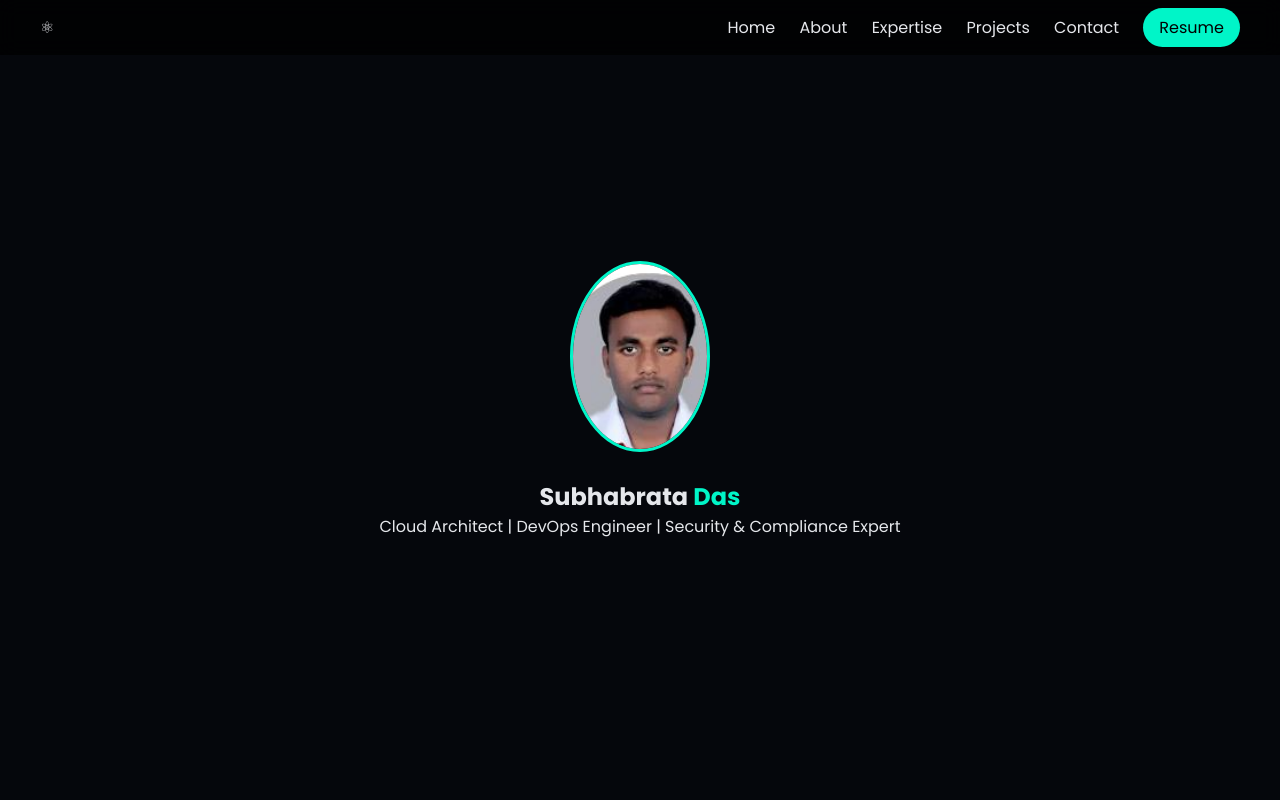
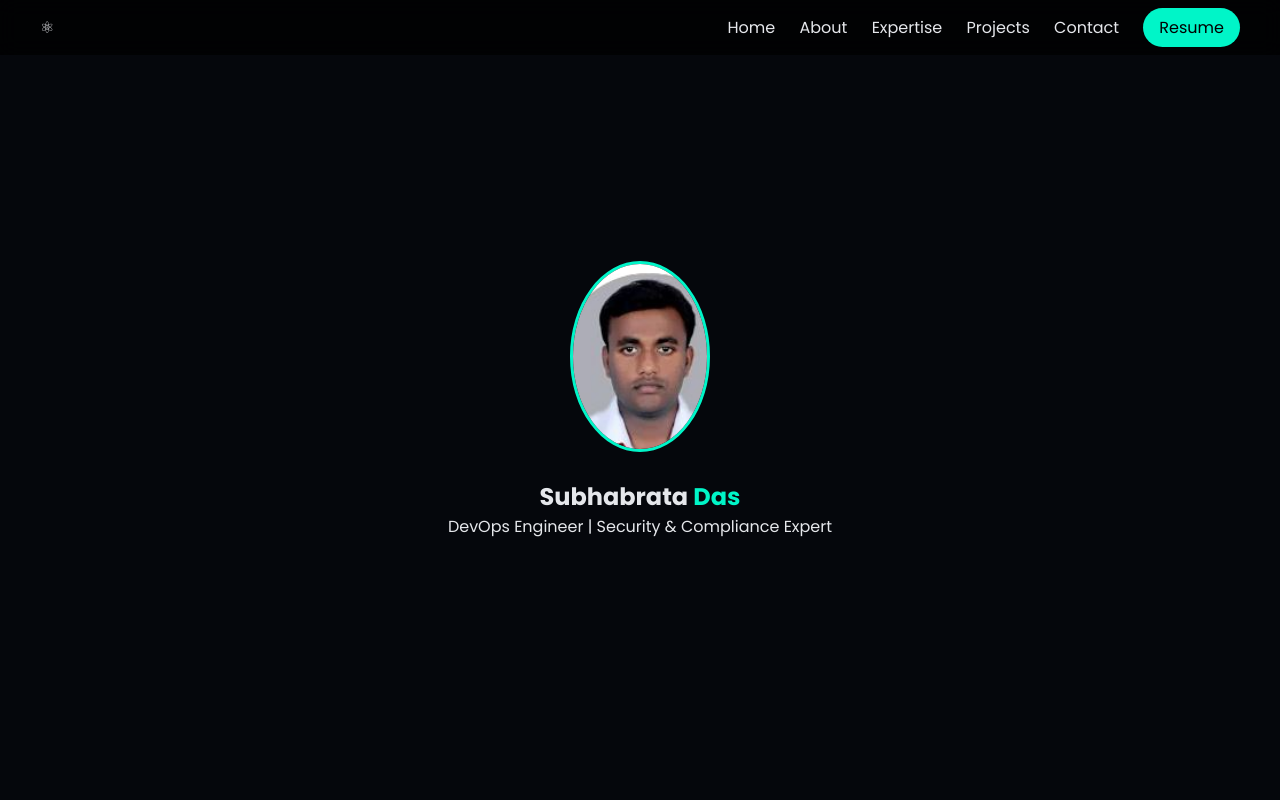
Before and after one commit to subha4256/subha4256.github.io, a plain HTML site: page index.html in a window 1280 px wide. Shown: the top 800 px of the page. Drawn offline with Linux system fonts and the light colour scheme.

Commit message:
Update index.html

```diff
--- a/index.html
+++ b/index.html
@@ -25,7 +25,7 @@
   <div class="hero-content">
     <img src="profilephoto.jpg" class="avatar">
     <h1>Subhabrata <span>Das</span></h1>
-    <p>Cloud Architect | DevOps Engineer | Security & Compliance Expert</p>
+    <p>DevOps Engineer | Security & Compliance Expert</p>
   </div>
 </section>
 
```
